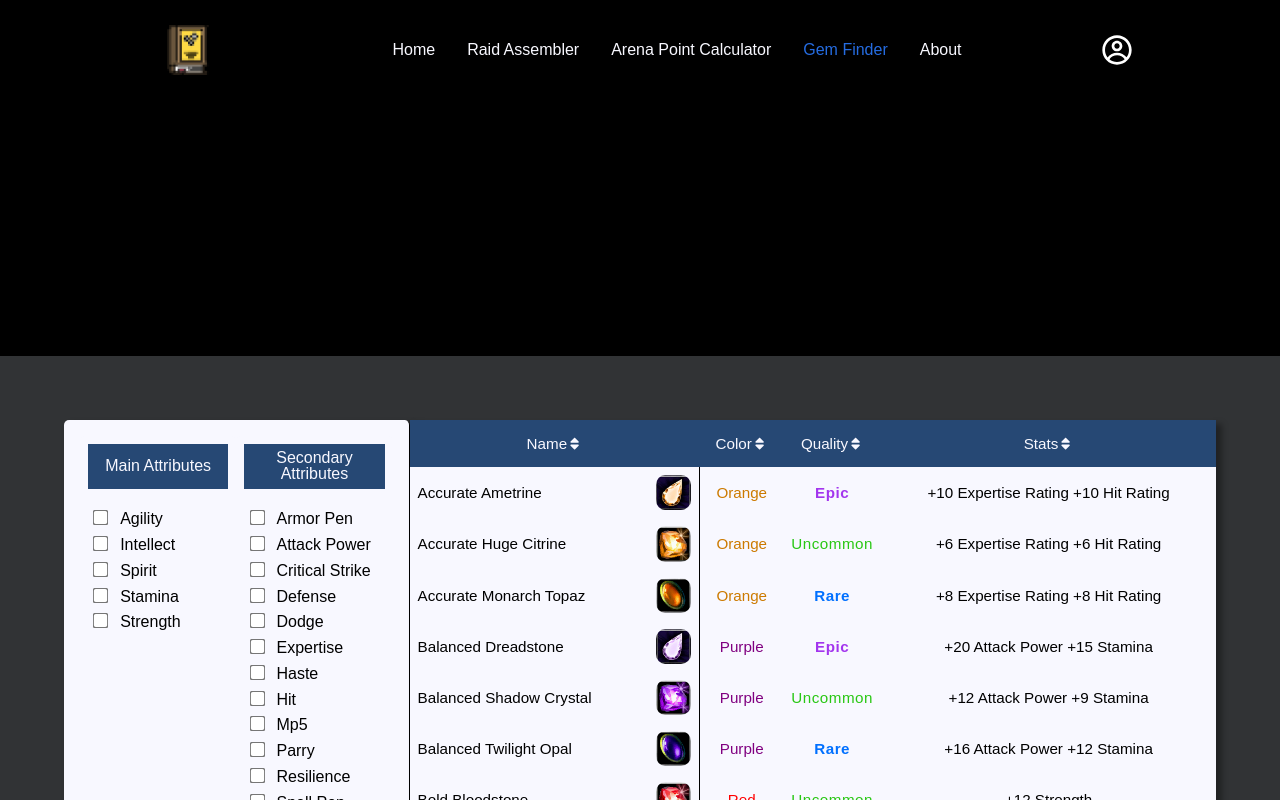
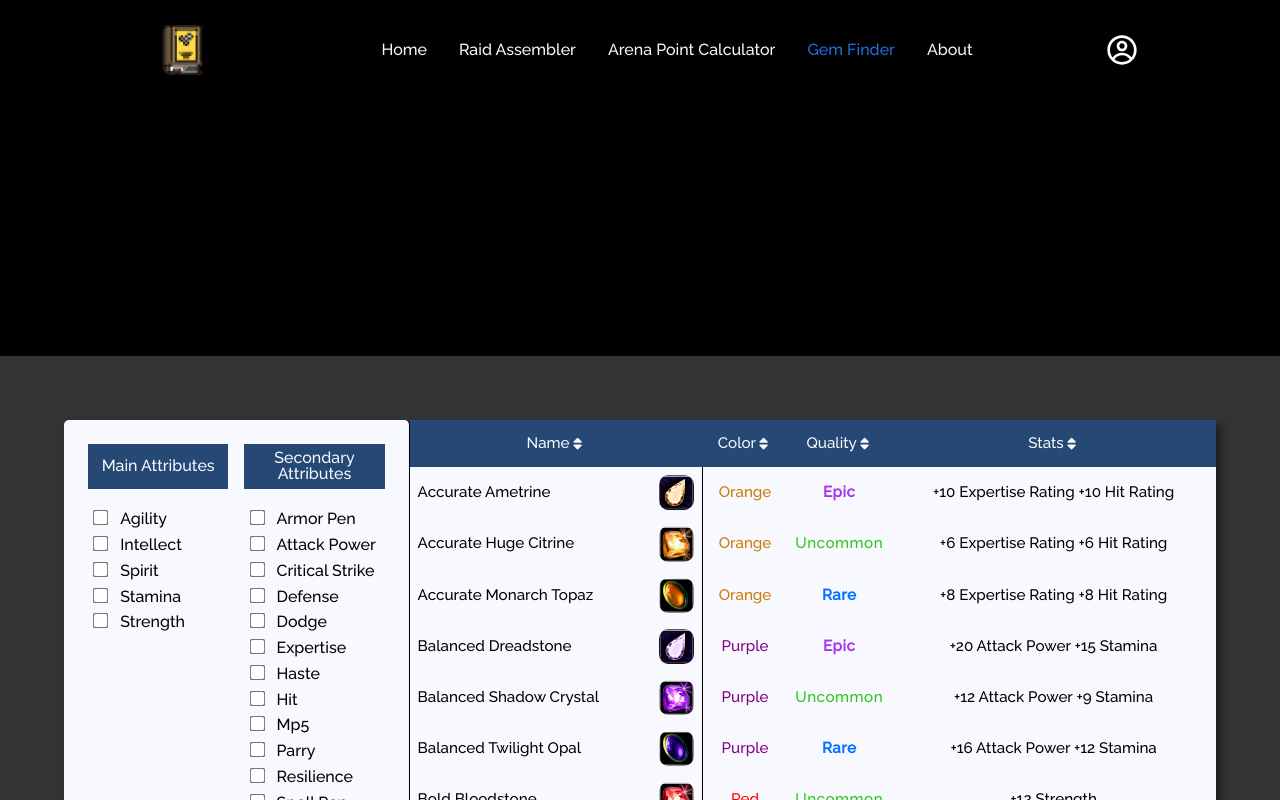
Before and after one commit to MarcusMohns/Codex-Online, a React (Create React App) app: page /gemfinder in a window 1280 px wide. Shown: the top 800 px of the page. Built offline with nearby package versions, Linux system fonts and the light colour scheme.

Commit message:
changed lightText added new font

```diff
--- a/public/index.html
+++ b/public/index.html
@@ -9,9 +9,12 @@
       name="description"
       content="Web site created using create-react-app"
     />
-    <link rel="preconnect" href="https://fonts.googleapis.com">
-    <link rel="preconnect" href="https://fonts.gstatic.com" crossorigin>
-    <link href="https://fonts.googleapis.com/css2?family=Open+Sans:wght@300;500&display=swap" rel="stylesheet">
+    <link rel="preconnect" href="https://fonts.googleapis.com" />
+    <link rel="preconnect" href="https://fonts.gstatic.com" crossorigin />
+    <link
+      href="https://fonts.googleapis.com/css2?family=Raleway:wght@500&family=Roboto:wght@300&display=swap"
+      rel="stylesheet"
+    />
 
     <link rel="manifest" href="%PUBLIC_URL%/manifest.json" />
 
--- a/src/components.js
+++ b/src/components.js
@@ -1,7 +1,7 @@
 const COLORS = {
   blackText: "rgba(0, 0, 0, 1)",
   greyText: "rgba(102, 102, 102, 1)",
-  lightText: "#fff",
+  lightText: "#CEDDEC",
   offWhite: "rgba(248, 248, 255, 1)",
   fadedOffWhite: "rgba(248, 248, 255, 0.7)",
   background: "rgba(99, 102, 106, 1)",
```
